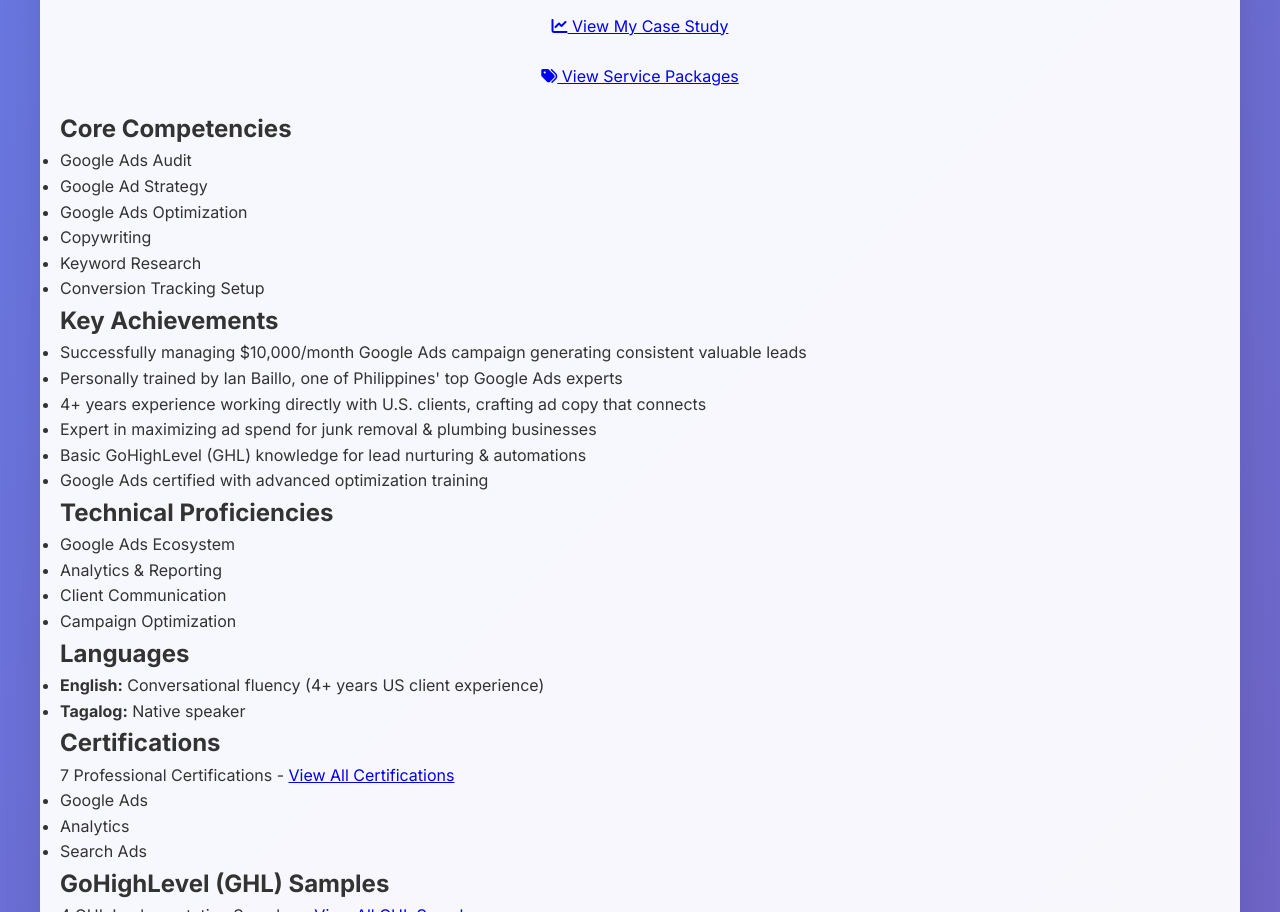
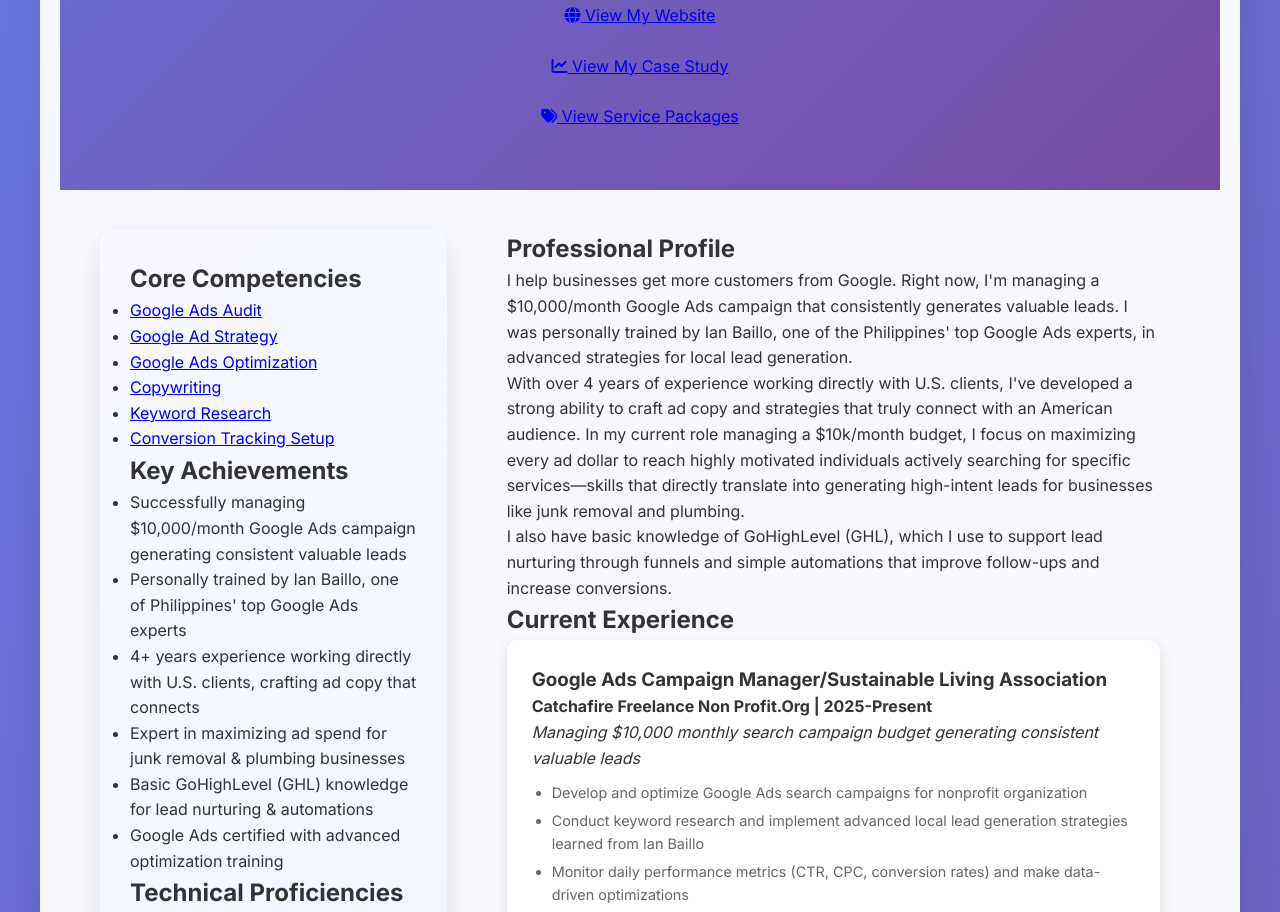
Before and after one commit to mpalomaresdigitalsolutions/My-Creative-Portfolio, a plain HTML site: page index.html in a window 1280 px wide. Shown: the part 970-1882 px from the top of the page. Drawn offline with Linux system fonts and the light colour scheme.

Commit message:
Restored portfolio to original impressive design with working service links and chat box

```diff
--- a/index.html
+++ b/index.html
@@ -14,6 +14,7 @@
 </head>
 <body>
     <div class="container">
+        <header class="header">
             <div class="profile-section">
                 <img src="Profile.png" alt="Profile Picture" class="profile-img">
                 <h1>Marlon Palomares</h1>
@@ -26,16 +27,19 @@
                     <p><a href="#" onclick="showSection('pricing')"><i class="fas fa-tags"></i> View Service Packages</a></p>
                 </div>
             </div>
+        </header>
 
+        <div class="main-content">
+            <aside class="sidebar">
                 <div class="content-section">
                     <h2>Core Competencies</h2>
                     <ul>
-                <li>Google Ads Audit</li>
-                <li>Google Ad Strategy</li>
-                <li>Google Ads Optimization</li>
-                <li>Copywriting</li>
-                <li>Keyword Research</li>
-                <li>Conversion Tracking Setup</li>
+                        <li><a href="Google Ads Audit.html">Google Ads Audit</a></li>
+                        <li><a href="Google Ad Strategy.html">Google Ad Strategy</a></li>
+                        <li><a href="Google Ads Optimization.html">Google Ads Optimization</a></li>
+                        <li><a href="Copywriting.html">Copywriting</a></li>
+                        <li><a href="Keyword Research.html">Keyword Research</a></li>
+                        <li><a href="Conversion Tracking Setup.html">Conversion Tracking Setup</a></li>
                     </ul>
                 </div>
 
@@ -89,7 +93,9 @@
                         <li>GHL Website</li>
                     </ul>
                 </div>
+            </aside>
 
+            <main class="content">
                 <div class="content-section">
                     <h2>Professional Profile</h2>
                     <p>I help businesses get more customers from Google. Right now, I'm managing a $10,000/month Google Ads campaign that consistently generates valuable leads. I was personally trained by Ian Baillo, one of the Philippines' top Google Ads experts, in advanced strategies for local lead generation.</p>
@@ -199,6 +205,8 @@
                         Facebook Ads Training & Business Development</p>
                     </div>
                 </div>
+            </main>
+        </div>
     </div>
 
     <!-- Chat Widget -->
```
Lines whose indentation alone changed are shown as unchanged.
